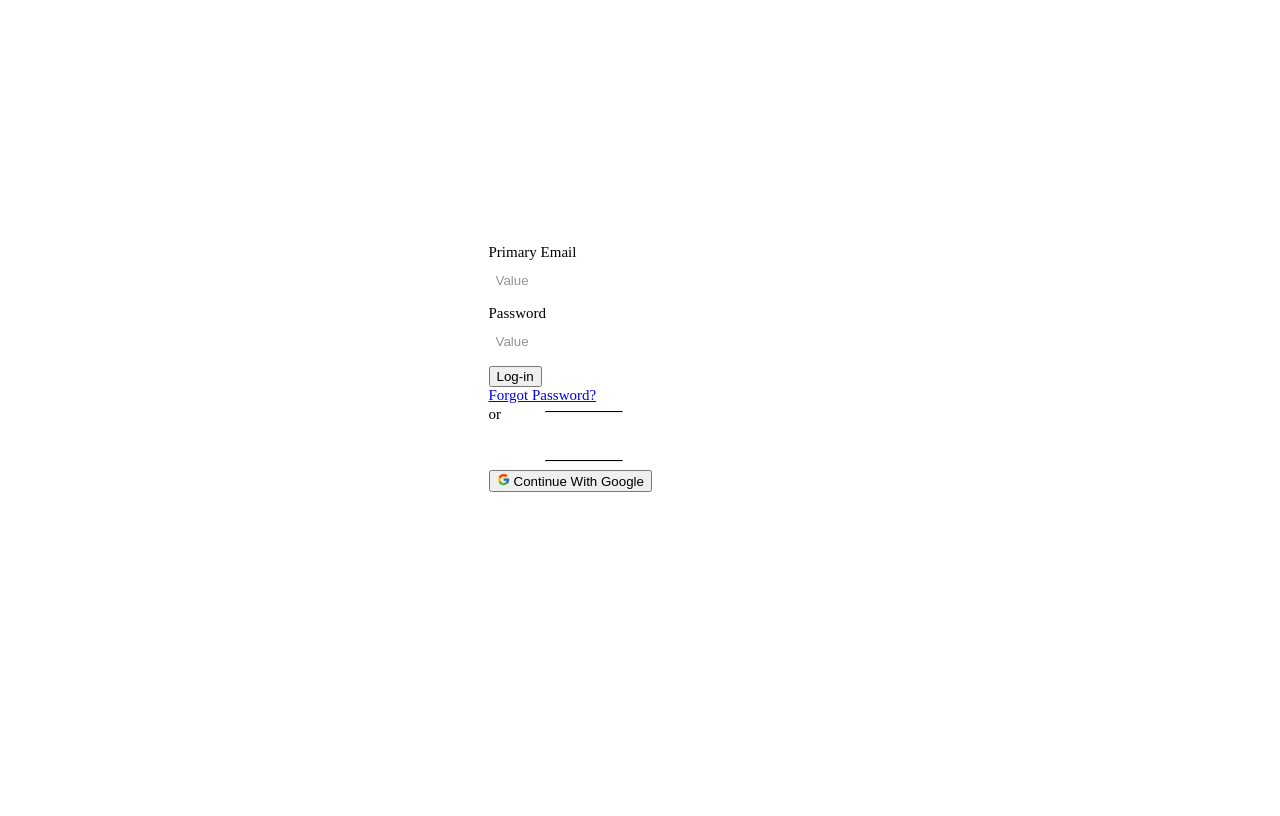
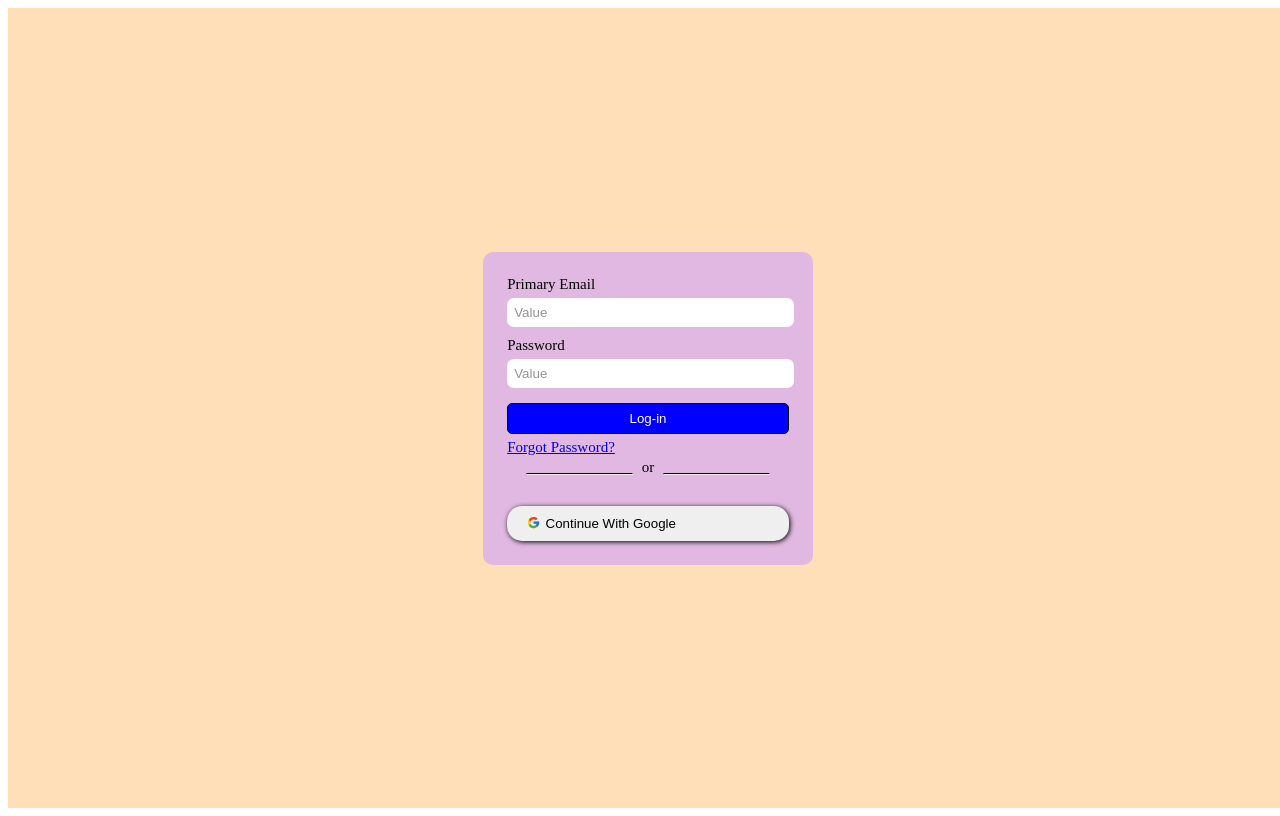
Before and after one commit to preetam-g/icrai-frontend, a React (Vite) app: page /login in a window 1280 px wide. Built offline with nearby package versions, Linux system fonts and the light colour scheme.

Commit message:
errors in login page resolved

```diff
--- a/package.json
+++ b/package.json
@@ -11,7 +11,9 @@
   },
   "dependencies": {
     "react": "^18.3.1",
-    "react-dom": "^18.3.1"
+    "react-dom": "^18.3.1",
+    "react-icons": "^5.3.0",
+    "react-router-dom": "^6.26.2"
   },
   "devDependencies": {
     "@eslint/js": "^9.8.0",
--- a/src/pages/login/Login.jsx
+++ b/src/pages/login/Login.jsx
@@ -8,8 +8,8 @@ const Login = () => {
 
 	return (
 		<div className={styles.example}>
-			<div className="container">
-				<div className="form">
+			<div className={styles.container}>
+				<div className={styles.form}>
 					<form action="#">
 						<label htmlFor="Primary_email">Primary Email</label>
 						<br />
@@ -19,15 +19,15 @@ const Login = () => {
 						<br />
 						<input type="password" placeholder="Value" value={password} onChange={(e) => setPassword(e.target.value)} required/>
 						<br />
-						<button className="login">Log-in</button>
+						<button className={styles.login}>Log-in</button>
 						<br />
 						<a href="#">Forgot Password?</a>
-						<div className="or">
+						<div className={styles.or}>
 							<hr />
 							<p style={{ position: "relative", top: "-22px" }}>or</p>
 							<hr />
 						</div>
-						<button className="google_login"><FcGoogle />  Continue With Google</button>
+						<button className={styles.google_login}><FcGoogle />  Continue With Google</button>
 					</form>
 				</div>
 			</div>
--- a/src/pages/login/login.module.css
+++ b/src/pages/login/login.module.css
@@ -1,7 +1,7 @@
 .example{
 	display: flex;
-	height: 90vh;
-	width: 90vw;
+	height: 100vh;
+	width: 100vw;
 	justify-content: center;
 	align-items: center;
 	font-size: 15px;
```
Also changed, not shown: 1 other file (tests, documents, lock files or other folders).
